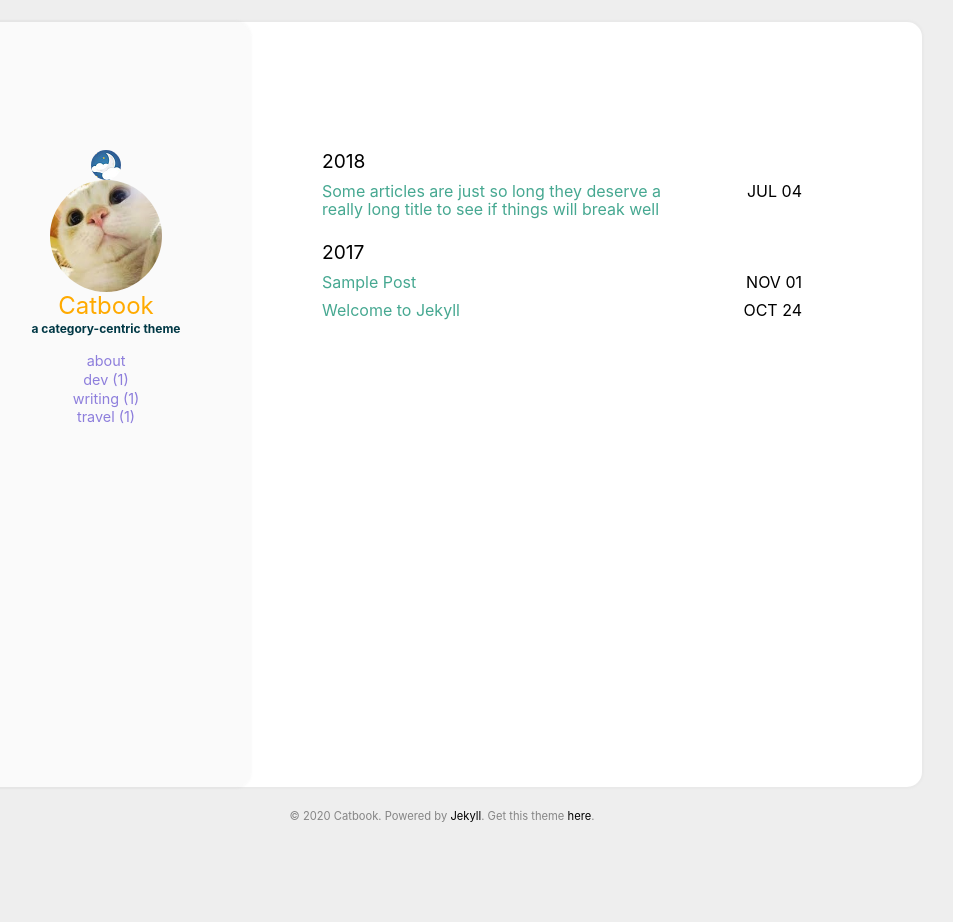
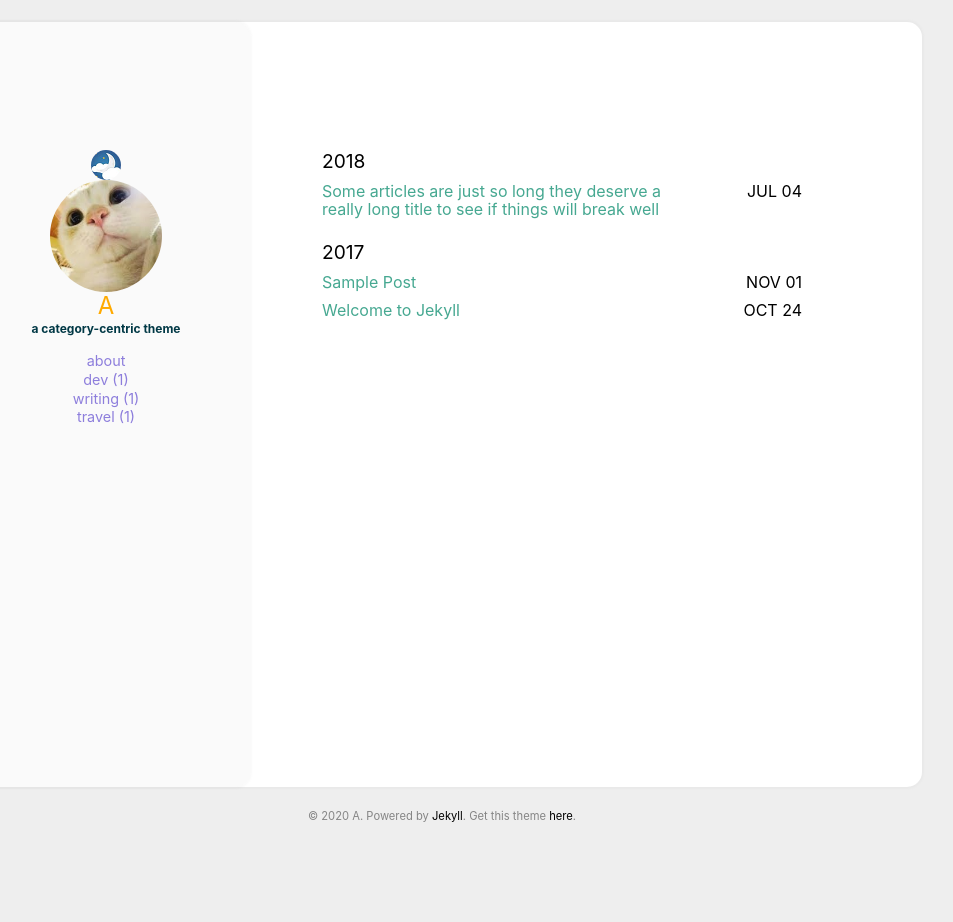
Before and after one commit to Mtr1994/Mtr1994, a Jekyll site: the page built from index.html, in a window 1280 px wide. Shown: the whole page, without its empty margins (198-1151 px from the left). Built offline with Jekyll 4.4.1, drawn with Linux system fonts in a browser that asks for light colours.

Commit message:
Update _config.yml

```diff
--- a/_config.yml
+++ b/_config.yml
@@ -18,9 +18,9 @@ google_analytics: #UA—XXXXXXXX-X
 disqus_shortname: #disqus shortname
 
 user:
-  name: Catbook
+  name: A
   pic: /assets/img/cat.jpg
-  picAlt: "catbook"
+  picAlt: "B"
   job: a category-centric theme
   aboutme: true # comment this out if you don't need the 'about' page.
 
```
